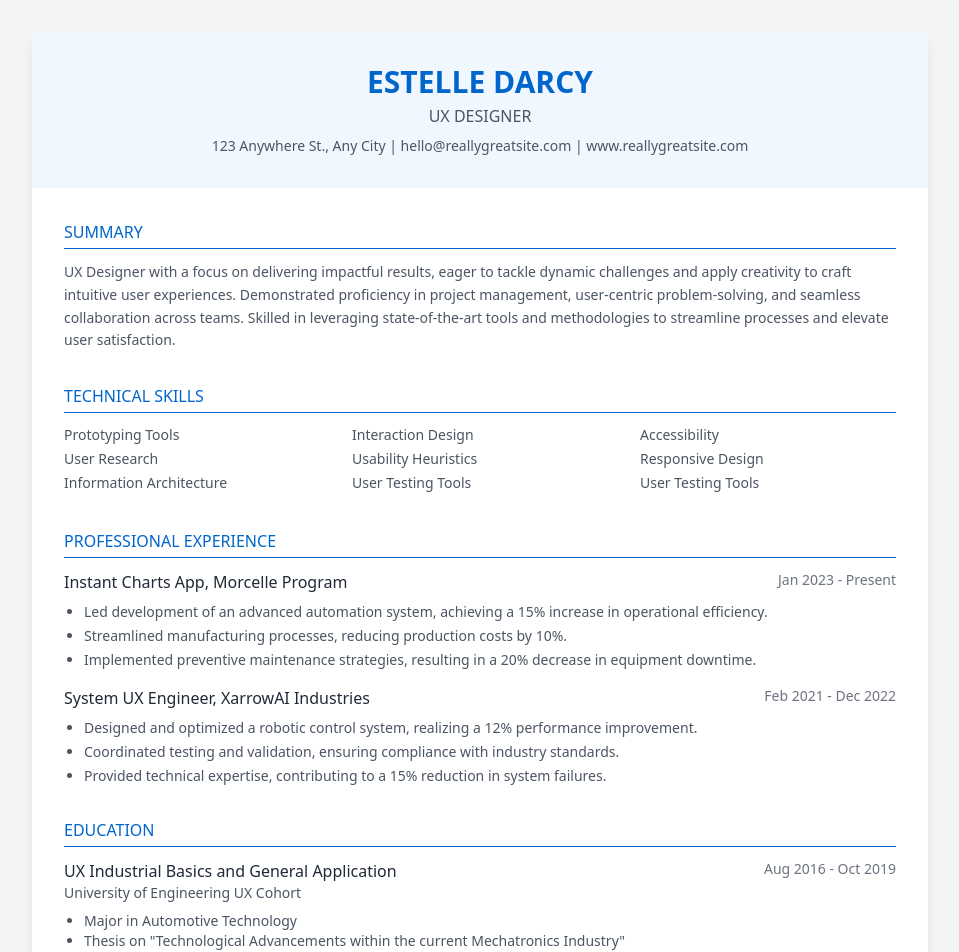
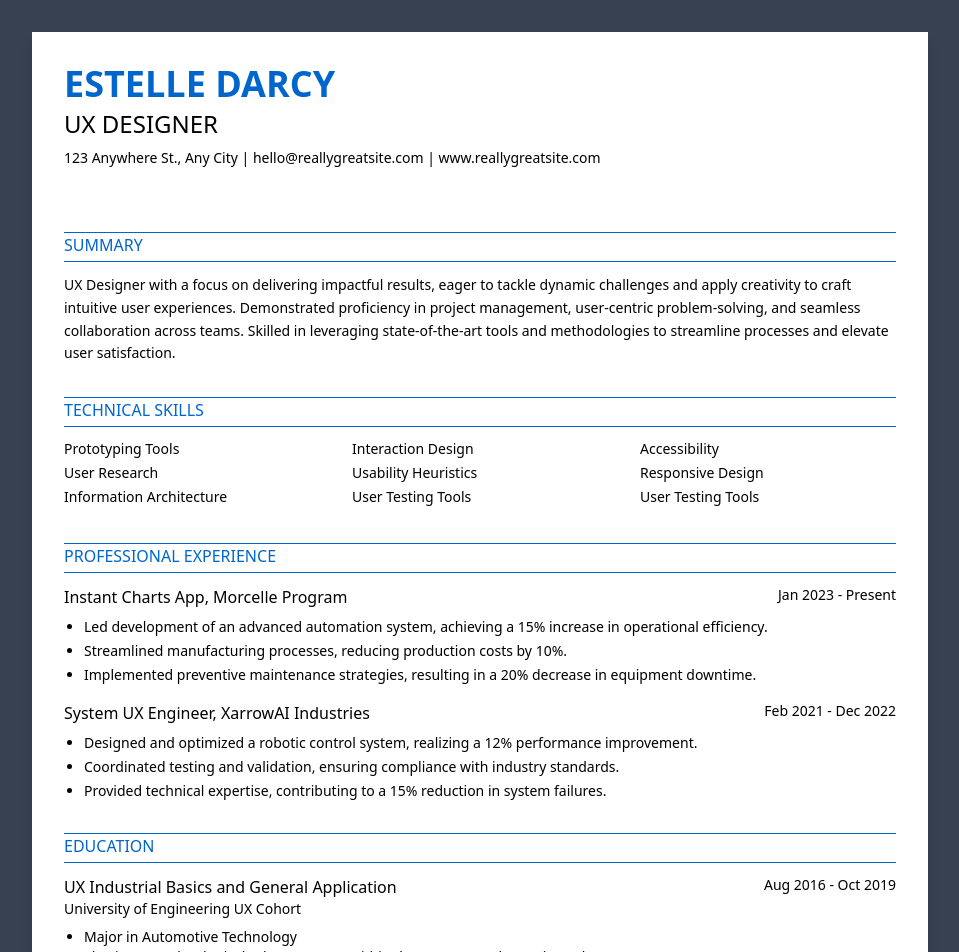
Before and after one commit to Tech-Shark/syntax, a React (Vite) app in the folder src/syntax_frontend/: page /temp20 in a window 1280 px wide. Shown: the top 952 px of the page, without its empty margins (160-1119 px from the left). Built offline with nearby package versions, Linux system fonts and the light colour scheme.

Commit message:
Template 20 completion

```diff
--- a/src/syntax_frontend/src/components/cvTemplates/Template20.jsx
+++ b/src/syntax_frontend/src/components/cvTemplates/Template20.jsx
@@ -75,13 +75,13 @@ function Template20({ cvData }) {
   };
 
   return (
-    <div className="min-h-screen bg-gray-100 p-8">
-      <div className="max-w-4xl mx-auto bg-white shadow-lg">
+    <div className="min-h-screen bg-gray-700 p-8">
+      <div className="max-w-4xl mx-auto bg-white text-black shadow-lg">
         {/* Header Section */}
-        <div className="text-[#0066cc] text-center py-8 bg-[#f0f7ff]">
-          <h1 className="text-3xl font-bold mb-1">{mockData.name}</h1>
-          <p className="text-gray-600">{mockData.title}</p>
-          <p className="text-sm text-gray-600 mt-2">
+        <div className="text-[#0066cc] text-left px-8 py-8">
+          <h1 className="text-4xl font-bold mb-1">{mockData.name}</h1>
+          <p className="text-black text-2xl text-bold">{mockData.title}</p>
+          <p className="text-sm text-black mt-2">
             {mockData.contact.address} | {mockData.contact.email} | {mockData.contact.website}
           </p>
         </div>
@@ -89,33 +89,33 @@ function Template20({ cvData }) {
         <div className="p-8">
           {/* Summary Section */}
           <section className="mb-8">
-            <h2 className="text-[#0066cc] font-medium mb-3 uppercase border-b border-[#0066cc] pb-1">
+            <h2 className="text-[#0066cc] font-medium mb-3 uppercase border-b border-t border-[#0066cc] pb-1">
               Summary
             </h2>
-            <p className="text-sm text-gray-600 leading-relaxed">
+            <p className="text-sm leading-relaxed">
               {mockData.summary}
             </p>
           </section>
 
           {/* Technical Skills Section */}
           <section className="mb-8">
-            <h2 className="text-[#0066cc] font-medium mb-3 uppercase border-b border-[#0066cc] pb-1">
+            <h2 className="text-[#0066cc] font-medium mb-3 uppercase border-b border-t border-[#0066cc] pb-1">
               Technical Skills
             </h2>
             <div className="grid grid-cols-3 gap-8">
               <div>
                 {mockData.technicalSkills.column1.map((skill, index) => (
-                  <p key={index} className="text-sm text-gray-600 mb-1">{skill}</p>
+                  <p key={index} className="text-sm mb-1">{skill}</p>
                 ))}
               </div>
               <div>
                 {mockData.technicalSkills.column2.map((skill, index) => (
-                  <p key={index} className="text-sm text-gray-600 mb-1">{skill}</p>
+                  <p key={index} className="text-sm mb-1">{skill}</p>
                 ))}
               </div>
               <div>
                 {mockData.technicalSkills.column3.map((skill, index) => (
-                  <p key={index} className="text-sm text-gray-600 mb-1">{skill}</p>
+                  <p key={index} className="text-sm mb-1">{skill}</p>
                 ))}
               </div>
             </div>
@@ -123,18 +123,18 @@ function Template20({ cvData }) {
 
           {/* Professional Experience Section */}
           <section className="mb-8">
-            <h2 className="text-[#0066cc] font-medium mb-3 uppercase border-b border-[#0066cc] pb-1">
+            <h2 className="text-[#0066cc] font-medium mb-3 uppercase border-b border-t border-[#0066cc] pb-1">
               Professional Experience
             </h2>
             {mockData.experience.map((exp, index) => (
               <div key={index} className="mb-4">
                 <div className="flex justify-between items-start mb-2">
-                  <h3 className="text-gray-800 font-medium">{exp.program}</h3>
-                  <span className="text-gray-500 text-sm">{exp.period}</span>
+                  <h3 className="font-medium">{exp.program}</h3>
+                  <span className="text-sm">{exp.period}</span>
                 </div>
                 <ul className="list-disc pl-5 space-y-1">
                   {exp.achievements.map((achievement, idx) => (
-                    <li key={idx} className="text-sm text-gray-600">{achievement}</li>
+                    <li key={idx} className="text-sm">{achievement}</li>
                   ))}
                 </ul>
               </div>
@@ -143,21 +143,21 @@ function Template20({ cvData }) {
 
           {/* Education Section */}
           <section className="mb-8">
-            <h2 className="text-[#0066cc] font-medium mb-3 uppercase border-b border-[#0066cc] pb-1">
+            <h2 className="text-[#0066cc] font-medium mb-3 uppercase border-b border-t border-[#0066cc] pb-1">
               Education
             </h2>
             {mockData.education.map((edu, index) => (
               <div key={index} className="mb-4">
                 <div className="flex justify-between items-start mb-2">
                   <div>
-                    <h3 className="text-gray-800">{edu.program}</h3>
-                    <p className="text-gray-600 text-sm">{edu.institution}</p>
+                    <h3 className="">{edu.program}</h3>
+                    <p className="text-sm">{edu.institution}</p>
                   </div>
-                  <span className="text-gray-500 text-sm">{edu.period}</span>
+                  <span className="text-sm">{edu.period}</span>
                 </div>
                 <ul className="list-disc pl-5">
                   {edu.details.map((detail, idx) => (
-                    <li key={idx} className="text-sm text-gray-600">{detail}</li>
+                    <li key={idx} className="text-sm">{detail}</li>
                   ))}
                 </ul>
               </div>
@@ -166,10 +166,10 @@ function Template20({ cvData }) {
 
           {/* Additional Information Section */}
           <section>
-            <h2 className="text-[#0066cc] font-medium mb-3 uppercase border-b border-[#0066cc] pb-1">
+            <h2 className="text-[#0066cc] font-medium mb-3 uppercase border-b border-t border-[#0066cc] pb-1">
               Additional Information
             </h2>
-            <div className="text-sm text-gray-600">
+            <div className="text-sm">
               <p><strong>Languages:</strong> {mockData.additionalInfo.languages.join(", ")}</p>
               <p><strong>Certifications:</strong> {mockData.additionalInfo.certifications.join(", ")}</p>
               <p><strong>Awards/Activities:</strong> {mockData.additionalInfo.awards.join(", ")}</p>
```
